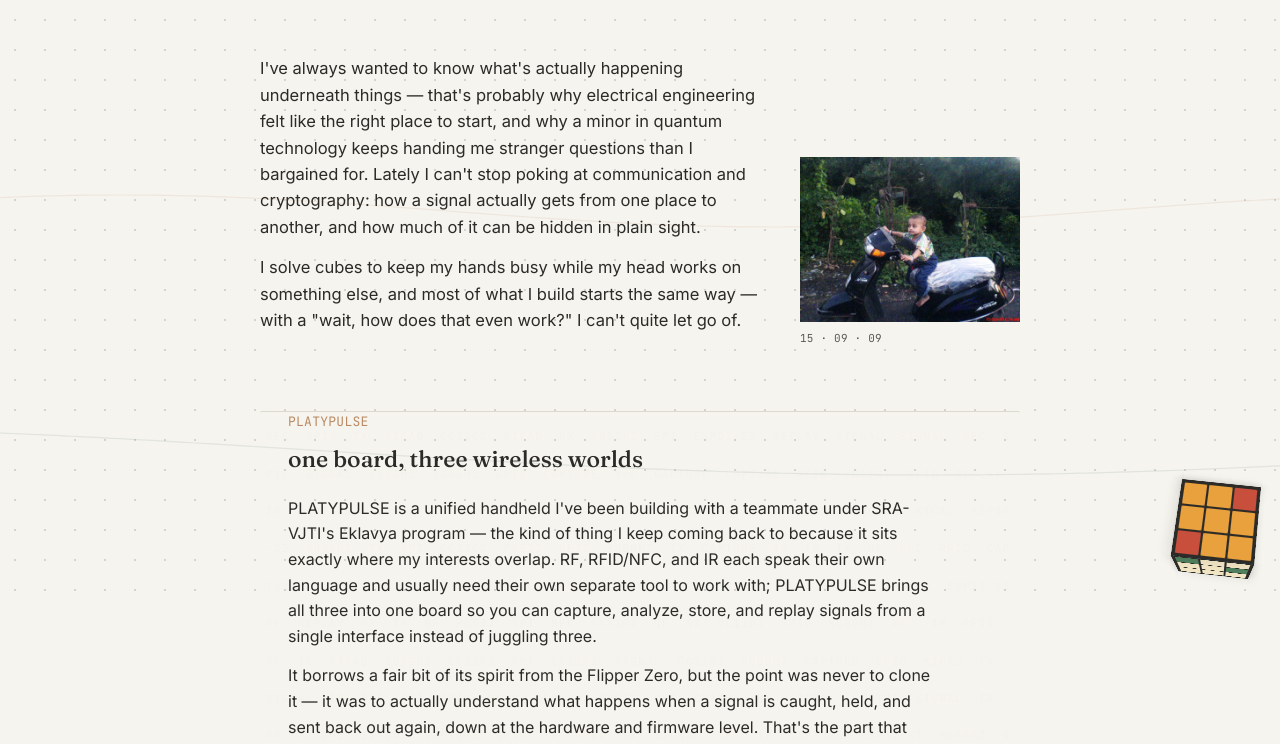
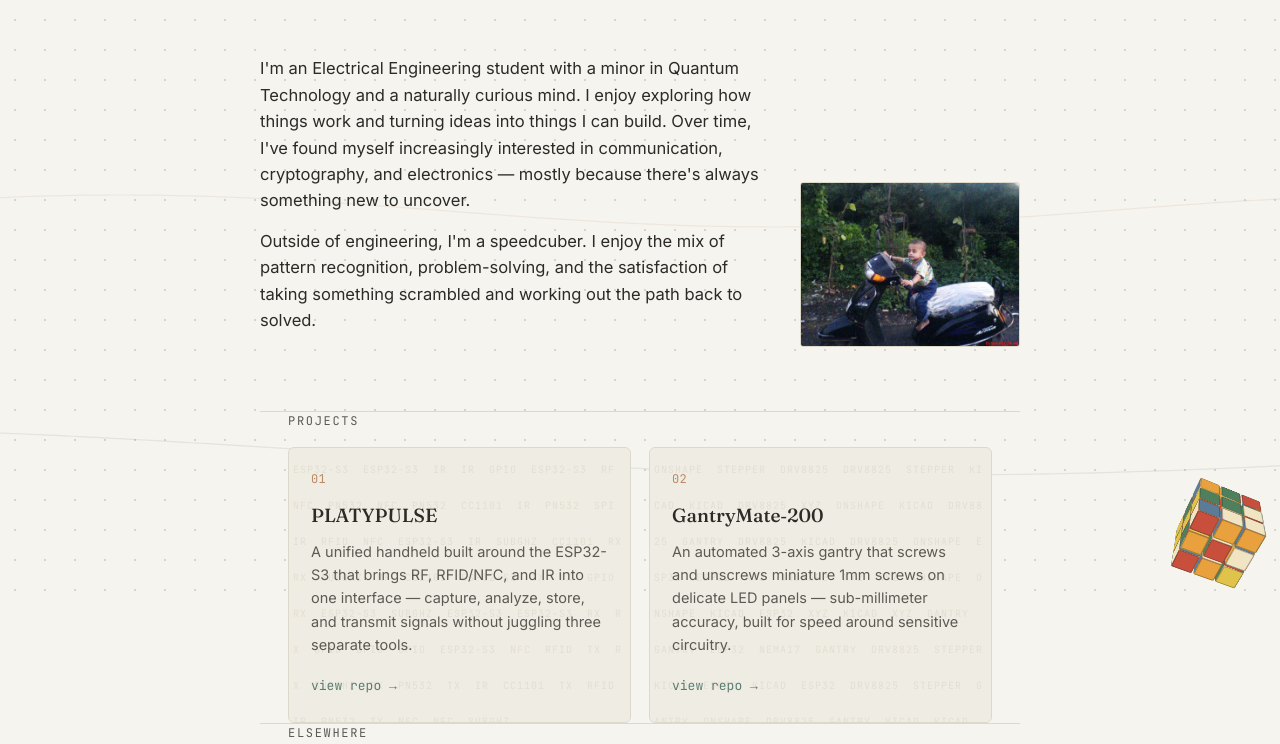
Before and after one commit to harshthorat-cpu/harshthorat-cpu.github.io, a plain HTML site: page index.html in a window 1280 px wide. Shown: the part 205-949 px from the top of the page. Drawn offline with Linux system fonts and the light colour scheme.

Commit message:
Refactor project section and update styles
Updated project descriptions and styling in index.html.

```diff
--- a/index.html
+++ b/index.html
@@ -4,8 +4,7 @@
 <meta charset="UTF-8">
 <meta name="viewport" content="width=device-width, initial-scale=1.0">
 <title>Harsh Thorat</title>
-<meta name="description" content="Harsh Thorat — communication, cryptography, and PLATYPULSE.">
-<link rel="preconnect" href="https://fonts.googleapis.com">
+<meta name="description" content="Harsh Thorat — communication, cryptography, PLATYPULSE, and GantryMate-200."><link rel="preconnect" href="https://fonts.googleapis.com">
 <link rel="preconnect" href="https://fonts.gstatic.com" crossorigin>
 <link href="https://fonts.googleapis.com/css2?family=Fraunces:opsz,wght@9..144,400;9..144,500;9..144,600&family=Noto+Sans+Devanagari:wght@500;600&family=JetBrains+Mono:wght@400;500&family=Inter:wght@400;500&display=swap" rel="stylesheet">
 <style>
@@ -120,6 +119,9 @@
   .photo-frame{
     flex:0 0 auto;
     width:220px;
+    border-radius:3px;
+    overflow:hidden;
+    border:1px solid var(--line);
   }
   .photo-frame img{
     display:block;
@@ -127,17 +129,20 @@
     height:auto;
     object-fit:contain;
   }
-  .photo-caption{
+
+  .eyebrow{
+    display:block;
     font-family:'JetBrains Mono', monospace;
-    font-size:11px;
+    font-size:12px;
+    letter-spacing:0.14em;
+    text-transform:uppercase;
     color:var(--ink-soft);
-    padding-top:8px;
-    letter-spacing:0.02em;
+    margin-bottom:16px;
   }
 
   /* ---------- sections ---------- */
   section{
-    padding:46px 0;
+    padding:52px 0;
     border-top:1px solid var(--line);
   }
 
@@ -154,52 +159,76 @@
     font-size:16px;
   }
 
-  /* ---------- project ---------- */
-  .project{
+  /* ---------- projects ---------- */
+  .project-grid{
+    display:grid;
+    grid-template-columns:1fr 1fr;
+    gap:18px;
+  }
+  .project-card{
     position:relative;
+    display:block;
     overflow:hidden;
-    border-radius:2px;
+    padding:22px 22px 24px;
+    background:var(--paper-2);
+    border:1px solid var(--line);
+    border-radius:6px;
+    text-decoration:none;
+    color:inherit;
+    transition:transform 0.18s ease, box-shadow 0.18s ease, border-color 0.18s ease;
   }
-  .project-backdrop{
+  .project-card:hover{
+    transform:translateY(-3px);
+    box-shadow:0 10px 24px rgba(44,43,40,0.08);
+    border-color:var(--teal);
+  }
+  .card-backdrop{
     position:absolute;
     inset:0;
     z-index:0;
     font-family:'JetBrains Mono', monospace;
-    font-size:11px;
-    letter-spacing:0.12em;
-    line-height:3.4;
-    color:var(--ink-soft);
-    opacity:0.06;
+    font-size:10px;
+    letter-spacing:0.1em;
+    line-height:3.6;
     color:var(--line);
+    opacity:0.65;
     white-space:pre-wrap;
     word-break:break-all;
-    padding:6px;
+    padding:4px;
     pointer-events:none;
     user-select:none;
   }
-  .project-inner{
-    position:relative;
-    z-index:1;
+  .card-body{ position:relative; z-index:1; }
+  .card-tag{
+    font-family:'JetBrains Mono', monospace;
+    font-size:12px;
+    color:var(--clay);
+    letter-spacing:0.02em;
+    display:block;
+    margin-bottom:10px;
   }
-  .project-name{
+  .project-card h3{
+    font-family:'Fraunces', serif;
+    font-weight:500;
+    font-size:19px;
+    margin:0 0 10px;
+  }
+  .project-card p{
+    font-size:14.5px;
+    color:var(--ink-soft);
+    margin:0 0 16px;
+    max-width:none;
+  }
+  .card-link{
     font-family:'JetBrains Mono', monospace;
     font-size:13px;
-    color:var(--clay);
-    letter-spacing:0.02em;
-    margin-bottom:8px;
-    display:block;
+    color:var(--teal);
   }
-  .project-links{
-    margin-top:18px;
-    font-family:'JetBrains Mono', monospace;
-    font-size:13.5px;
+  .project-card:hover .card-link{ color:var(--ink); }
+
+  @media (max-width:640px){
+    .project-grid{ grid-template-columns:1fr; }
   }
-  .project-links a{
-    color:var(--teal);
-    text-decoration:none;
-    border-bottom:1px solid var(--wave);
-  }
-  .project-links a:hover{ color:var(--ink); border-color:var(--ink); }
 
   /* ---------- links / footer ---------- */
   .link-list{
@@ -235,8 +264,9 @@
     width:74px;
     height:74px;
     z-index:5;
-    perspective:400px;
-    pointer-events:none;
+    perspective:420px;
+    pointer-events:auto;
+    cursor:default;
   }
   #cube{
     width:100%;
@@ -244,35 +274,32 @@
     position:relative;
     transform-style:preserve-3d;
   }
-  .face{
+  .cubelet{
     position:absolute;
-    width:74px;
-    height:74px;
-    display:grid;
-    grid-template-columns:repeat(3,1fr);
-    grid-template-rows:repeat(3,1fr);
-    gap:2px;
-    padding:3px;
-    background:#2c2b28;
-    box-shadow:0 4px 10px rgba(44,43,40,0.1);
+    transform-style:preserve-3d;
   }
-  .face div{ border-radius:1px; }
-  .f-front{ transform:translateZ(37px); }
-  .f-back{  transform:rotateY(180deg) translateZ(37px); }
-  .f-right{ transform:rotateY(90deg) translateZ(37px); }
-  .f-left{  transform:rotateY(-90deg) translateZ(37px); }
-  .f-top{   transform:rotateX(90deg) translateZ(37px); }
-  .f-bottom{transform:rotateX(-90deg) translateZ(37px); }
+  .cubelet-inner{
+    position:absolute;
+    inset:0;
+    transform-style:preserve-3d;
+  }
+  .layer-wrap{
+    position:absolute;
+    inset:0;
+    transform-style:preserve-3d;
+  }
+  .sticker{
+    position:absolute;
+    inset:0;
+    border-radius:2px;
+    box-shadow:inset 0 0 0 1px rgba(44,43,40,0.35);
+  }
 
   @media (max-width:600px){
     #cube-stage{ width:52px; height:52px; right:16px; bottom:16px; }
-    #cube{ }
-    .face{ width:52px; height:52px; }
-    .f-front,.f-back,.f-right,.f-left,.f-top,.f-bottom{ }
   }
 
   @media (prefers-reduced-motion: reduce){
-    #cube{ animation:none !important; }
     .name-cycle span{ transition:none; }
   }
 </style>
@@ -297,33 +324,43 @@
 
     <div class="hero-row">
       <div class="hero-text">
-        <p>I've always wanted to know what's actually happening underneath things — that's probably why electrical engineering felt like the right place to start, and why a minor in quantum technology keeps handing me stranger questions than I bargained for. Lately I can't stop poking at communication and cryptography: how a signal actually gets from one place to another, and how much of it can be hidden in plain sight.</p>
-        <p>I solve cubes to keep my hands busy while my head works on something else, and most of what I build starts the same way — with a "wait, how does that even work?" I can't quite let go of.</p>
+        <p>I'm an Electrical Engineering student with a minor in Quantum Technology and a naturally curious mind. I enjoy exploring how things work and turning ideas into things I can build. Over time, I've found myself increasingly interested in communication, cryptography, and electronics — mostly because there's always something new to uncover.</p>
+        <p>Outside of engineering, I'm a speedcuber. I enjoy the mix of pattern recognition, problem-solving, and the satisfaction of taking something scrambled and working out the path back to solved.</p>
       </div>
       <div>
         <div class="photo-frame">
           <img src="assets/harsh.jpg" alt="Harsh as a kid, sitting on a scooter" loading="lazy">
         </div>
-        <div class="photo-caption">15 · 09 · 09</div>
       </div>
     </div>
   </div>
 
-  <section class="wrap project" id="project">
-    <div class="project-backdrop" aria-hidden="true" id="project-backdrop"></div>
-    <div class="project-inner">
-      <span class="project-name">PLATYPULSE</span>
-      <h2>one board, three wireless worlds</h2>
-      <p>PLATYPULSE is a unified handheld I've been building with a teammate under SRA-VJTI's Eklavya program — the kind of thing I keep coming back to because it sits exactly where my interests overlap. RF, RFID/NFC, and IR each speak their own language and usually need their own separate tool to work with; PLATYPULSE brings all three into one board so you can capture, analyze, store, and replay signals from a single interface instead of juggling three.</p>
-      <p>It borrows a fair bit of its spirit from the Flipper Zero, but the point was never to clone it — it was to actually understand what happens when a signal is caught, held, and sent back out again, down at the hardware and firmware level. That's the part that ties back to everything else I care about: communication as a practical, physical thing, and cryptography as the question of what a captured signal can, or can't, be made to reveal.</p>
-      <div class="project-links">
-        <a href="https://github.com/harshthorat-cpu/PLATYPULSE" target="_blank" rel="noopener">view the repo →</a>
+  <section class="wrap" id="projects">
+    <span class="eyebrow">projects</span>
+    <div class="project-grid">
+      <a class="project-card" href="https://github.com/harshthorat-cpu/PLATYPULSE" target="_blank" rel="noopener">
+        <div class="card-backdrop" data-tokens="ESP32-S3,CC1101,PN532,RFID,NFC,IR,RF,SUBGHZ,TX,RX,SPI,GPIO"></div>
+        <div class="card-body">
+          <span class="card-tag">01</span>
+          <h3>PLATYPULSE</h3>
+          <p>A unified handheld built around the ESP32-S3 that brings RF, RFID/NFC, and IR into one interface — capture, analyze, store, and transmit signals without juggling three separate tools.</p>
+          <span class="card-link">view repo →</span>
         </div>
+      </a>
+      <a class="project-card" href="https://github.com/harshthorat-cpu/Eklavya_Gantry" target="_blank" rel="noopener">
+        <div class="card-backdrop" data-tokens="ESP32,DRV8825,NEMA17,GANTRY,STEPPER,KICAD,ONSHAPE,XYZ"></div>
+        <div class="card-body">
+          <span class="card-tag">02</span>
+          <h3>GantryMate‑200</h3>
+          <p>An automated 3-axis gantry that screws and unscrews miniature 1mm screws on delicate LED panels — sub-millimeter accuracy, built for speed around sensitive circuitry.</p>
+          <span class="card-link">view repo →</span>
+        </div>
+      </a>
     </div>
   </section>
 
   <section class="wrap" id="links">
-    <h2>elsewhere</h2>
+    <span class="eyebrow">elsewhere</span>
     <div class="link-list">
       <a href="https://github.com/harshthorat-cpu" target="_blank" rel="noopener">GitHub</a>
       <a href="https://www.linkedin.com/in/harsh-thorat-1b1092388/" target="_blank" rel="noopener">LinkedIn</a>
@@ -336,15 +373,8 @@
   </footer>
 </main>
 
-<div id="cube-stage">
-  <div id="cube">
-    <div class="face f-front"></div>
-    <div class="face f-back"></div>
-    <div class="face f-right"></div>
-    <div class="face f-left"></div>
-    <div class="face f-top"></div>
-    <div class="face f-bottom"></div>
-  </div>
+<div id="cube-stage" title="hover to solve">
+  <div id="cube"></div>
 </div>
 
 <script>
@@ -492,51 +522,183 @@
   draw();
 })();
 
-/* ---------------- continuously "solving" rubik's cube ---------------- */
+/* ---------------- real 3x3x3 rubik's cube: scrambles idly, actually solves on hover ---------------- */
 (function(){
+  const stage = document.getElementById('cube-stage');
   const cube = document.getElementById('cube');
-  const colors = ['#c94f3d', '#e8a13c', '#4f7f5c', '#f0e4c3', '#5b7c99', '#e9e5da']; // calm-ish cube palette
+  const reduce = window.matchMedia('(prefers-reduced-motion: reduce)').matches;
+  const isSmall = window.matchMedia('(max-width:600px)').matches;
 
-  const faces = document.querySelectorAll('.face');
-  function paintFace(face){
-    face.innerHTML = '';
-    const base = colors[Math.floor(Math.random()*colors.length)];
-    for (let i = 0; i < 9; i++){
+  const SIZE = isSmall ? 15 : 21;      // cubelet edge length
+  const GAP = 2;
+  const SPACING = SIZE + GAP;          // distance between cubelet centers
+  const HALF = SIZE / 2;
+
+  const COLORS = {
+    front:  '#4f7f5c',
+    back:   '#5b7c99',
+    right:  '#c94f3d',
+    left:   '#e8a13c',
+    top:    '#f0e4c3',
+    bottom: '#e0c34a'
+  };
+  const FACE_TRANSFORM = {
+    front:  `translateZ(${HALF}px)`,
+    back:   `rotateY(180deg) translateZ(${HALF}px)`,
+    right:  `rotateY(90deg) translateZ(${HALF}px)`,
+    left:   `rotateY(-90deg) translateZ(${HALF}px)`,
+    top:    `rotateX(90deg) translateZ(${HALF}px)`,
+    bottom: `rotateX(-90deg) translateZ(${HALF}px)`
+  };
+  const AXIS_LETTER = { x:'X', y:'Y', z:'Z' };
+
+  // build 27 cubelets
+  const cubelets = [];
+  for (let x = -1; x <= 1; x++){
+    for (let y = -1; y <= 1; y++){
+      for (let z = -1; z <= 1; z++){
+        const outer = document.createElement('div');
+        outer.className = 'cubelet';
+        outer.style.width = SIZE + 'px';
+        outer.style.height = SIZE + 'px';
+        outer.style.left = '50%';
+        outer.style.top = '50%';
+        outer.style.marginLeft = (-HALF) + 'px';
+        outer.style.marginTop = (-HALF) + 'px';
+        outer.style.transform = `translate3d(${x*SPACING}px, ${y*SPACING}px, ${z*SPACING}px)`;
+
+        const inner = document.createElement('div');
+        inner.className = 'cubelet-inner';
+
+        Object.keys(FACE_TRANSFORM).forEach(face => {
           const sticker = document.createElement('div');
-      sticker.style.background = Math.random() < 0.72 ? base : colors[Math.floor(Math.random()*colors.length)];
-      face.appendChild(sticker);
+          sticker.className = 'sticker';
+          sticker.style.background = COLORS[face];
+          sticker.style.transform = FACE_TRANSFORM[face];
+          inner.appendChild(sticker);
+        });
+
+        outer.appendChild(inner);
+        cube.appendChild(outer);
+        cubelets.push({ el: outer, inner, x, y, z, rot: '' });
       }
     }
-  faces.forEach(paintFace);
+  }
 
-  // reshuffle a random face every so often to feel like a move being made
-  setInterval(() => {
-    const f = faces[Math.floor(Math.random()*faces.length)];
-    paintFace(f);
-  }, 1400);
+  // rotate a 90deg layer turn. axis: 'x'|'y'|'z', layer: -1|0|1, dir: 1|-1
+  function rotateLayer(axis, layer, dir, animate, done){
+    const group = cubelets.filter(c => c[axis] === layer);
 
-  // continuous, never-resting rotation — always mid-solve
+    function applyFinal(){
+      group.forEach(c => {
+        let nx = c.x, ny = c.y, nz = c.z;
+        if (axis === 'x'){ ny = -c.z*dir; nz = c.y*dir; }
+        else if (axis === 'y'){ nx = c.z*dir; nz = -c.x*dir; }
+        else { nx = -c.y*dir; ny = c.x*dir; }
+        c.x = nx; c.y = ny; c.z = nz;
+        c.rot = `rotate${AXIS_LETTER[axis]}(${90*dir}deg) ${c.rot}`.trim();
+        c.el.style.transition = 'none';
+        c.el.style.transform = `translate3d(${nx*SPACING}px, ${ny*SPACING}px, ${nz*SPACING}px)`;
+        c.inner.style.transform = c.rot;
+      });
+    }
+
+    if (!animate || reduce){
+      applyFinal();
+      done && done();
+      return;
+    }
+
+    const wrap = document.createElement('div');
+    wrap.className = 'layer-wrap';
+    cube.appendChild(wrap);
+    group.forEach(c => wrap.appendChild(c.el));
+
+    // force reflow so the transition below actually animates
+    wrap.getBoundingClientRect();
+    wrap.style.transition = 'transform 320ms cubic-bezier(.4,.1,.2,1)';
+    wrap.style.transform = `rotate${AXIS_LETTER[axis]}(${90*dir}deg)`;
+
+    let finished = false;
+    function finish(){
+      if (finished) return;
+      finished = true;
+      group.forEach(c => cube.appendChild(c.el));
+      wrap.remove();
+      applyFinal();
+      done && done();
+    }
+    wrap.addEventListener('transitionend', finish, { once:true });
+    setTimeout(finish, 420); // safety fallback
+  }
+
+  const AXES = ['x','y','z'];
+  const LAYERS = [-1,0,1];
+  function randomMove(){
+    return {
+      axis: AXES[Math.floor(Math.random()*3)],
+      layer: LAYERS[Math.floor(Math.random()*3)],
+      dir: Math.random() < 0.5 ? 1 : -1
+    };
+  }
+
+  let isAnimating = false;
+  let hovering = false;
+  const history = [];
+
+  function scrambleStep(animate){
+    if (isAnimating || hovering) return;
+    const mv = randomMove();
+    isAnimating = true;
+    rotateLayer(mv.axis, mv.layer, mv.dir, animate, () => {
+      isAnimating = false;
+      history.push(mv);
+    });
+  }
+
+  // initial scramble, instant
+  for (let i = 0; i < 16; i++) scrambleStep(false);
+
+  // keep gently scrambling while idle
+  const scrambleTimer = setInterval(() => scrambleStep(!reduce), 1100);
+
+  function solveStep(){
+    if (!hovering) return;
+    if (isAnimating){ setTimeout(solveStep, 40); return; }
+    if (history.length === 0) return; // fully solved — rest here
+    const mv = history.pop();
+    isAnimating = true;
+    rotateLayer(mv.axis, mv.layer, -mv.dir, true, () => {
+      isAnimating = false;
+      setTimeout(solveStep, 90);
+    });
+  }
+
+  stage.addEventListener('pointerenter', () => { hovering = true; solveStep(); });
+  stage.addEventListener('pointerleave', () => { hovering = false; });
+
+  // gentle overall viewing tilt/spin, independent of the layer turns above
   let ax = 22, ay = -30;
   function spin(){
-    ax += 0.28;
-    ay += 0.42;
+    if (!hovering){ ax += 0.12; ay += 0.18; }
     cube.style.transform = `rotateX(${ax}deg) rotateY(${ay}deg)`;
     requestAnimationFrame(spin);
   }
-  const reduce = window.matchMedia('(prefers-reduced-motion: reduce)').matches;
   if (!reduce) spin();
   else cube.style.transform = 'rotateX(22deg) rotateY(-30deg)';
 })();
 
-/* ---------------- faint technical backdrop for the project section ---------------- */
+/* ---------------- faint technical backdrop for each project card ---------------- */
 (function(){
-  const el = document.getElementById('project-backdrop');
-  const tokens = ['ESP32-S3','CC1101','PN532','RFID','NFC','IR','RF','SUBGHZ','TX','RX','SPI','GPIO','KICAD','SIGNAL','CAPTURE','REPLAY'];
+  document.querySelectorAll('.card-backdrop').forEach(el => {
+    const tokens = (el.dataset.tokens || '').split(',').filter(Boolean);
+    if (!tokens.length) return;
     let out = '';
-  for (let i = 0; i < 140; i++){
+    for (let i = 0; i < 60; i++){
       out += tokens[Math.floor(Math.random()*tokens.length)] + '  ';
     }
     el.textContent = out;
+  });
 })();
 </script>
 
```
Lines whose indentation alone changed are shown as unchanged.
